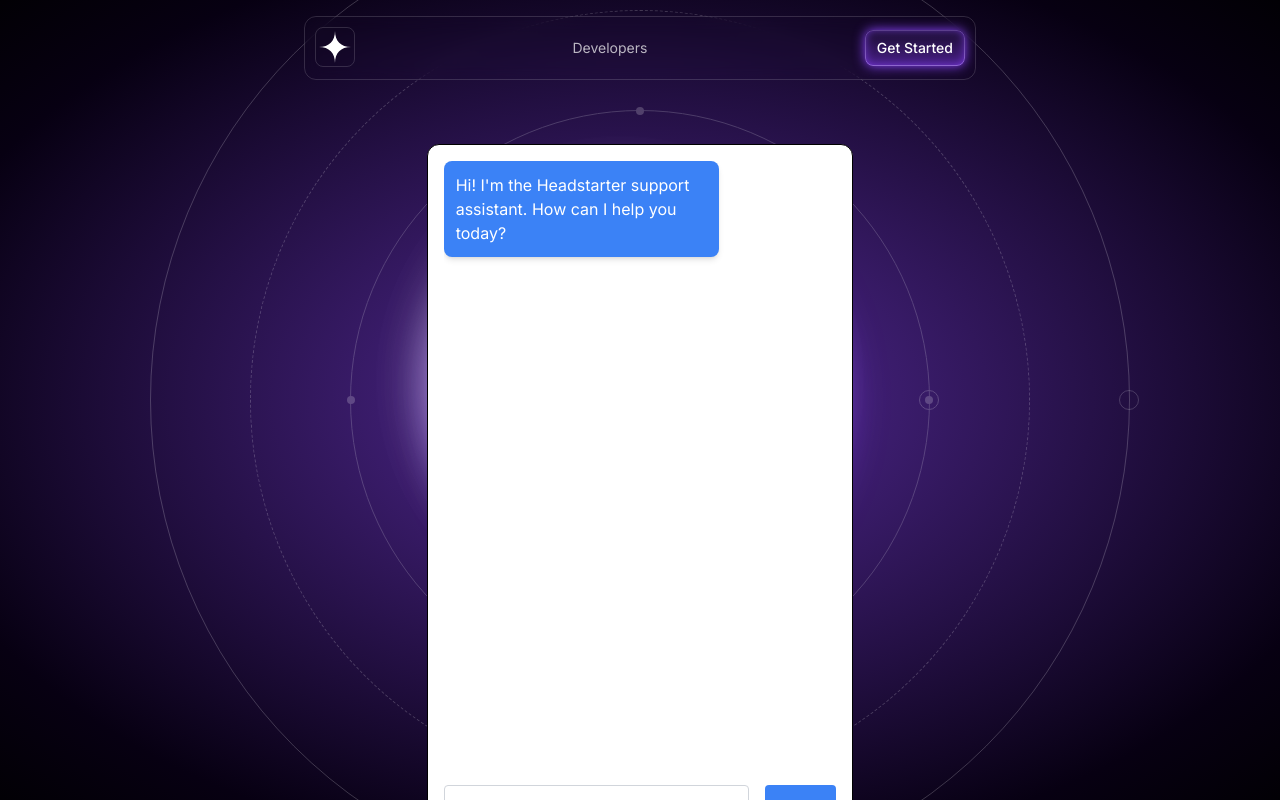
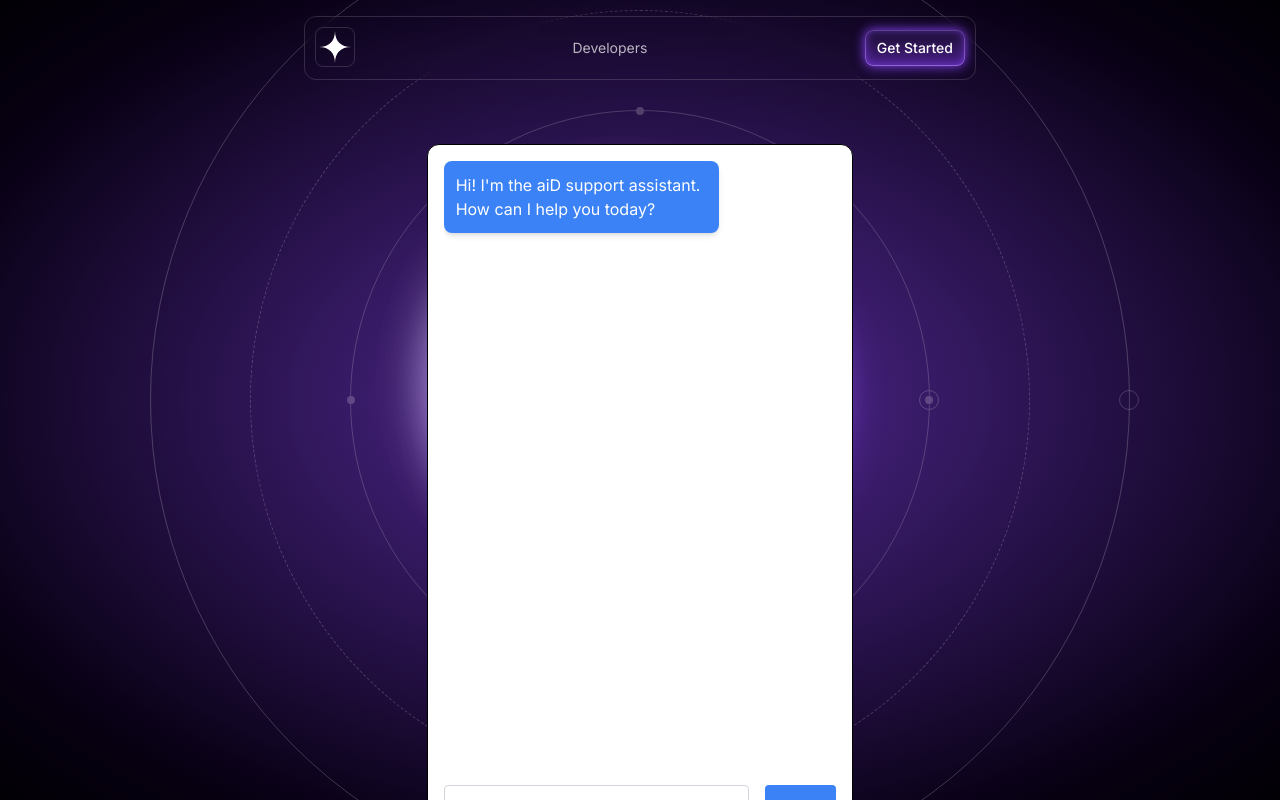
Before and after one commit to 5-07/aiD, a Next.js app: page /chat in a window 1280 px wide. Shown: the top 800 px of the page. Built offline with nearby package versions, Linux system fonts and the light colour scheme.

Commit message:
change initial prompt to aiD support assistant

```diff
--- a/src/app/api/chat/route.js
+++ b/src/app/api/chat/route.js
@@ -1,7 +1,7 @@
 import {NextResponse} from 'next/server'
 import OpenAI from 'openai'
 
-const systemPrompt = "You are a helpful assistant who can answer any questions regarding the website"
+const systemPrompt = "You are a helpful assistant who can answer any questions regarding the aiD website"
 
 export async function POST(req) {
   const openai = new OpenAI()
--- a/src/app/chat/page.tsx
+++ b/src/app/chat/page.tsx
@@ -9,7 +9,7 @@ export default function Chat() {
     {
       role: "assistant",
       content:
-        "Hi! I'm the Headstarter support assistant. How can I help you today?",
+        "Hi! I'm the aiD support assistant. How can I help you today?",
     },
   ]);
   const [message, setMessage] = useState("");
```
